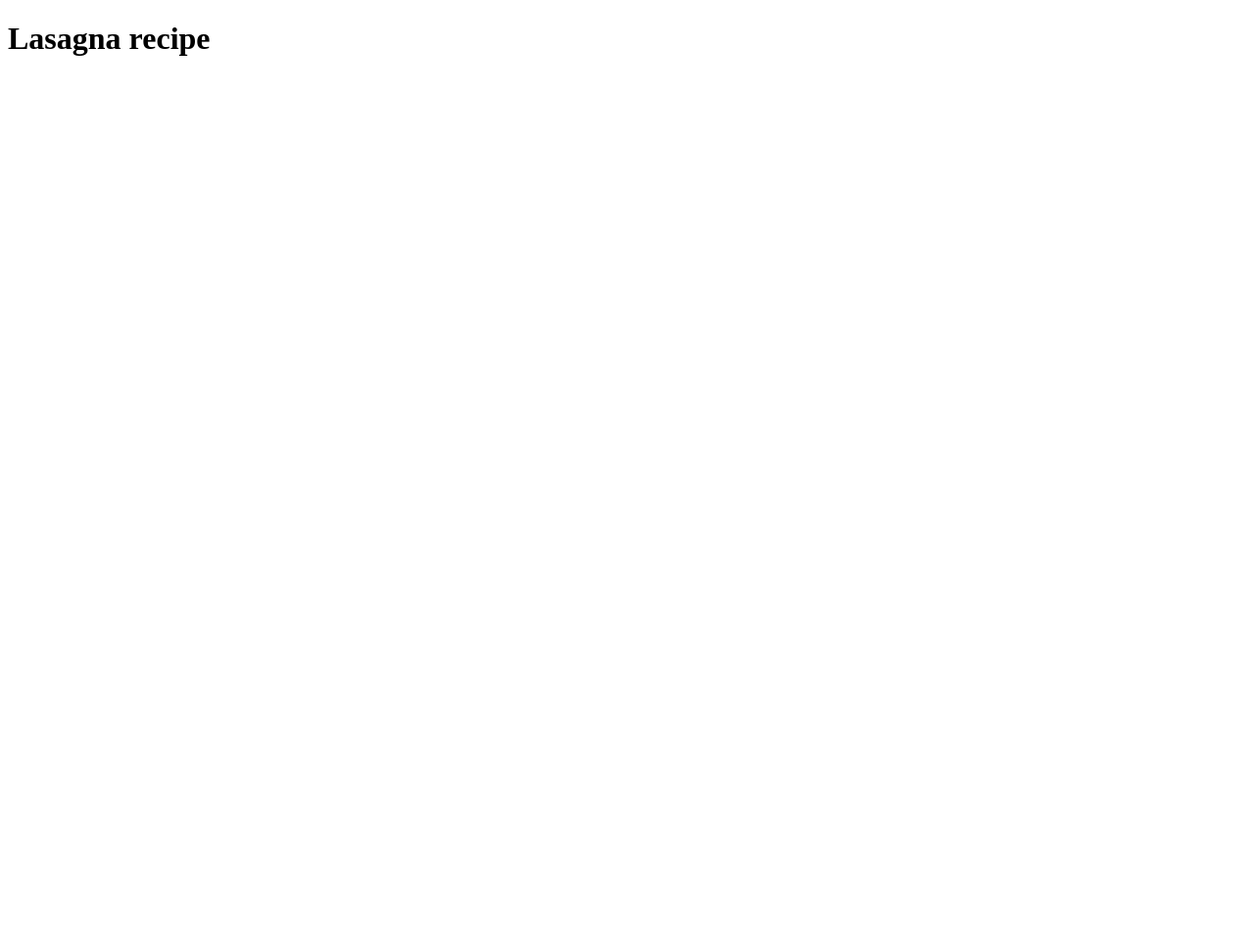
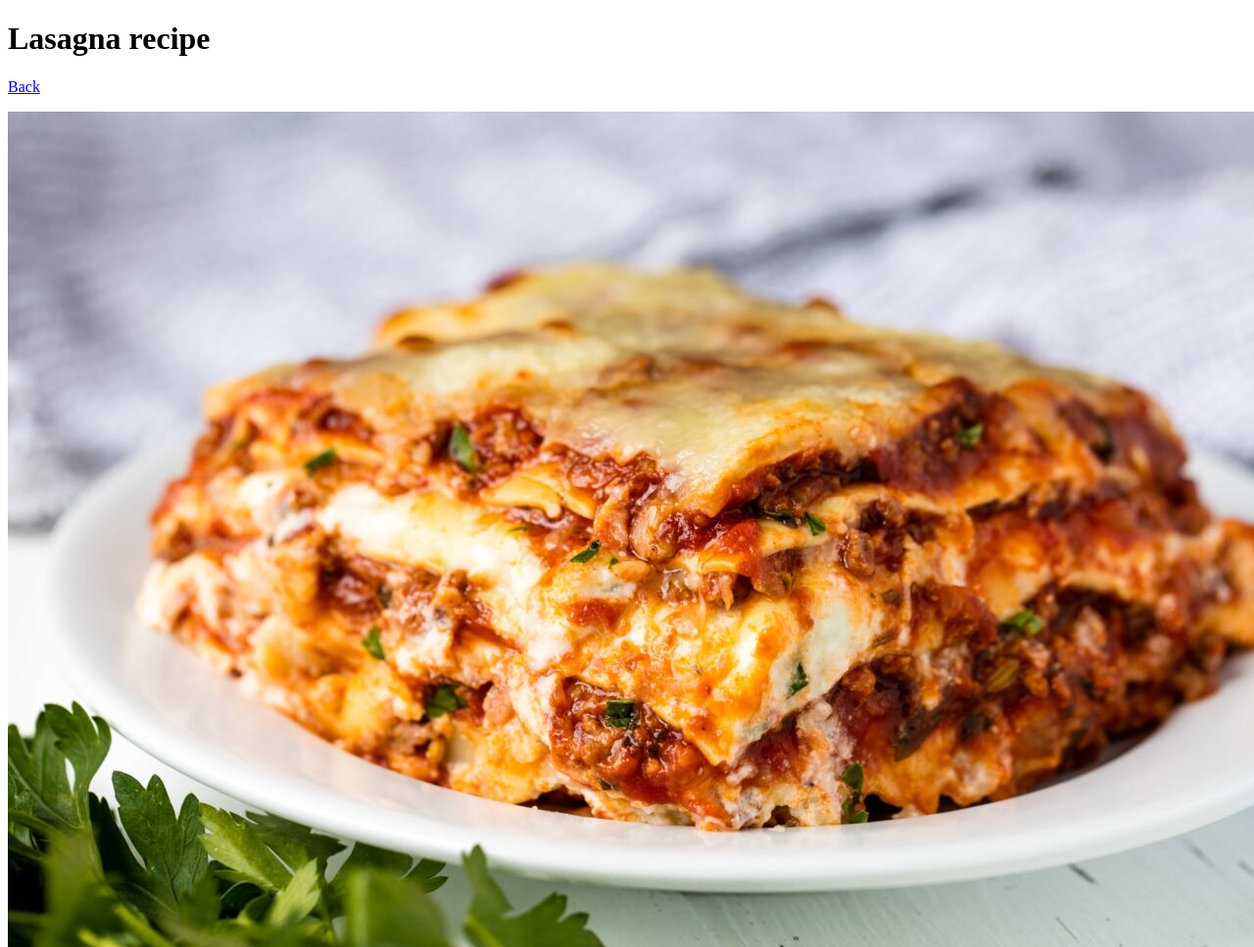
Before and after one commit to idahhan/odin-receipies, a plain HTML site: page recipes/lasagna.html in a window 1280 px wide. Shown: the whole page at 98% size. Before the commit the page ends 800 px from the top, so only its background shows below. Drawn offline with Linux system fonts and the light colour scheme.

Commit message:
lasagna.html

```diff
--- a/recipes/lasagna.html
+++ b/recipes/lasagna.html
@@ -7,6 +7,12 @@
 </head>
 <body>
     <h1>Lasagna recipe</h1>
+    <a href="../index.html">Back</a>
+
+    <p>
+        <img src="../img/lasagna.jpg" alt="Final photo of lasagna image">
+
+    </p>
 
 </body>
 </html>
```
Also changed, not shown: recipes/spicypork.html (+4 -0 lines).
